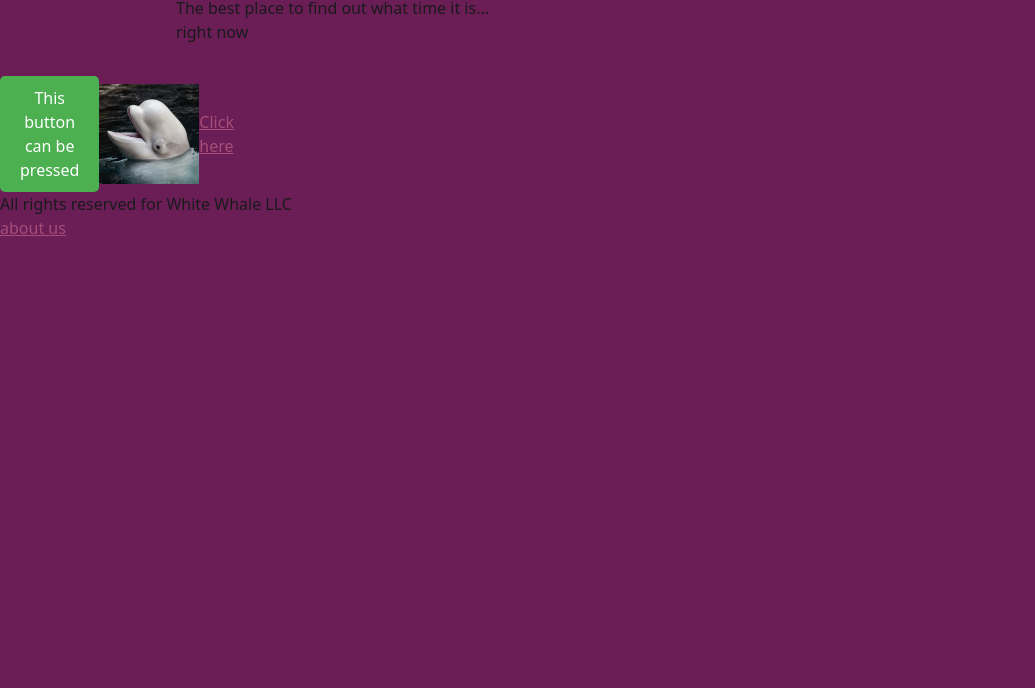
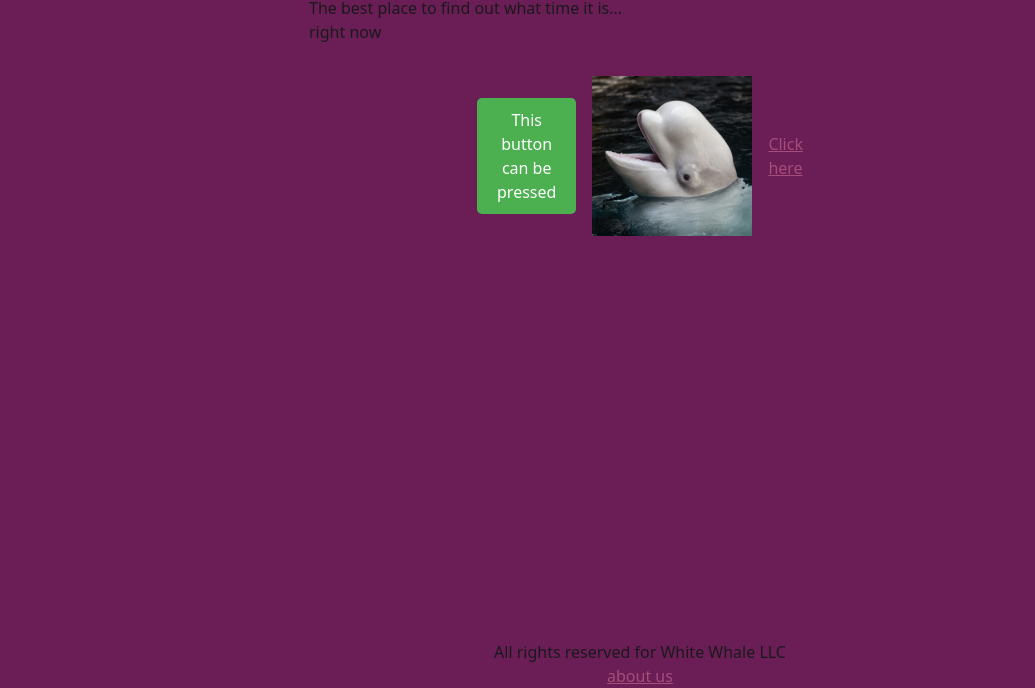
Before and after one commit to achsaf6/Achsaf_Ex1, a website built with Vite: page index.html in a window 1280 px wide. Shown: the part 112-800 px from the top of the page, without its empty margins (0-1035 px from the left). Built offline with nearby package versions, Linux system fonts and the light colour scheme; a web font is replaced by a local one.

Commit message:
final submission

```diff
--- a/index.html
+++ b/index.html
@@ -17,6 +17,14 @@
       <img src="/beluga-whale-4.webp" alt="A happy beluga whale smiles at the camera">
       <a href="https://www.youtube.com/watch?v=XqZsoesa55w">Click here</a>
     </div>
-    <footer>All rights reserved for White Whale LLC<br><a href="index copy.html">about us</a></footer>
+    <footer>
+      <div class="f-container">
+        <span>All rights reserved for White Whale LLC</span>
+      <a href="index copy.html">about us</a>
+
+      </div>
+
+
+    </footer>
   </body>
 </html>
--- a/styles/main.css
+++ b/styles/main.css
@@ -18,6 +18,10 @@
 }
 
 body {
+  display: flex;
+  flex-direction: column;
+  align-items: center;
+  justify-content: center;
   color: var(--color-primary);
   background-color: var(--color-background);
   font-family: var(--font-body);
@@ -30,6 +34,11 @@ main {
 
 header {
   padding: 1rem;
+}
+
+footer {
+  position: fixed;
+  bottom: 0;
 }
 
 main,
@@ -81,10 +90,34 @@ h1 {
 .container {
     display: flex; /* Enables flexbox on the container */
     align-items: center;
+    justify-content: center;
+    gap: 1em;
+}
+
+
+
+.f-container {
+  display: flex;
+  flex-direction: column;
+  align-items: center;
+  max-width: 20em;
+}
+
+.square{
+  width: 20em;
+  height: 10em;
+  background-color: #1A1A1D;
+  transition: background-color  3s, width 3s, height 3s;
+}
+
+.square:hover{
+  height: 50em;
+  width: 200em;
+  background-color: #45a049;
 }
 
 div {
-  width: 100px;
+  max-width: 10em;
 }
 
 .click-button {
```
Also changed, not shown: index copy.html (+1 -0 lines).
